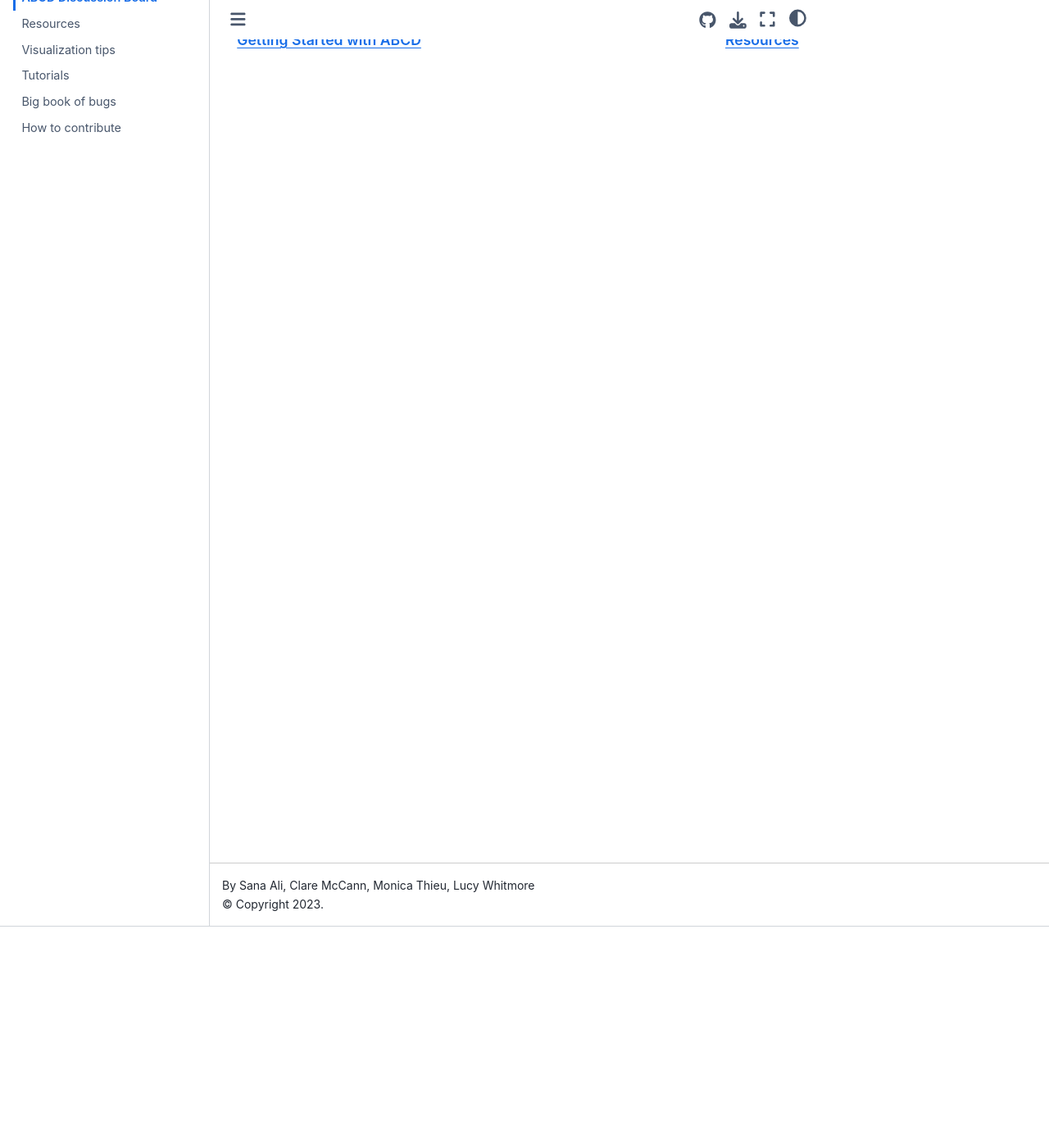
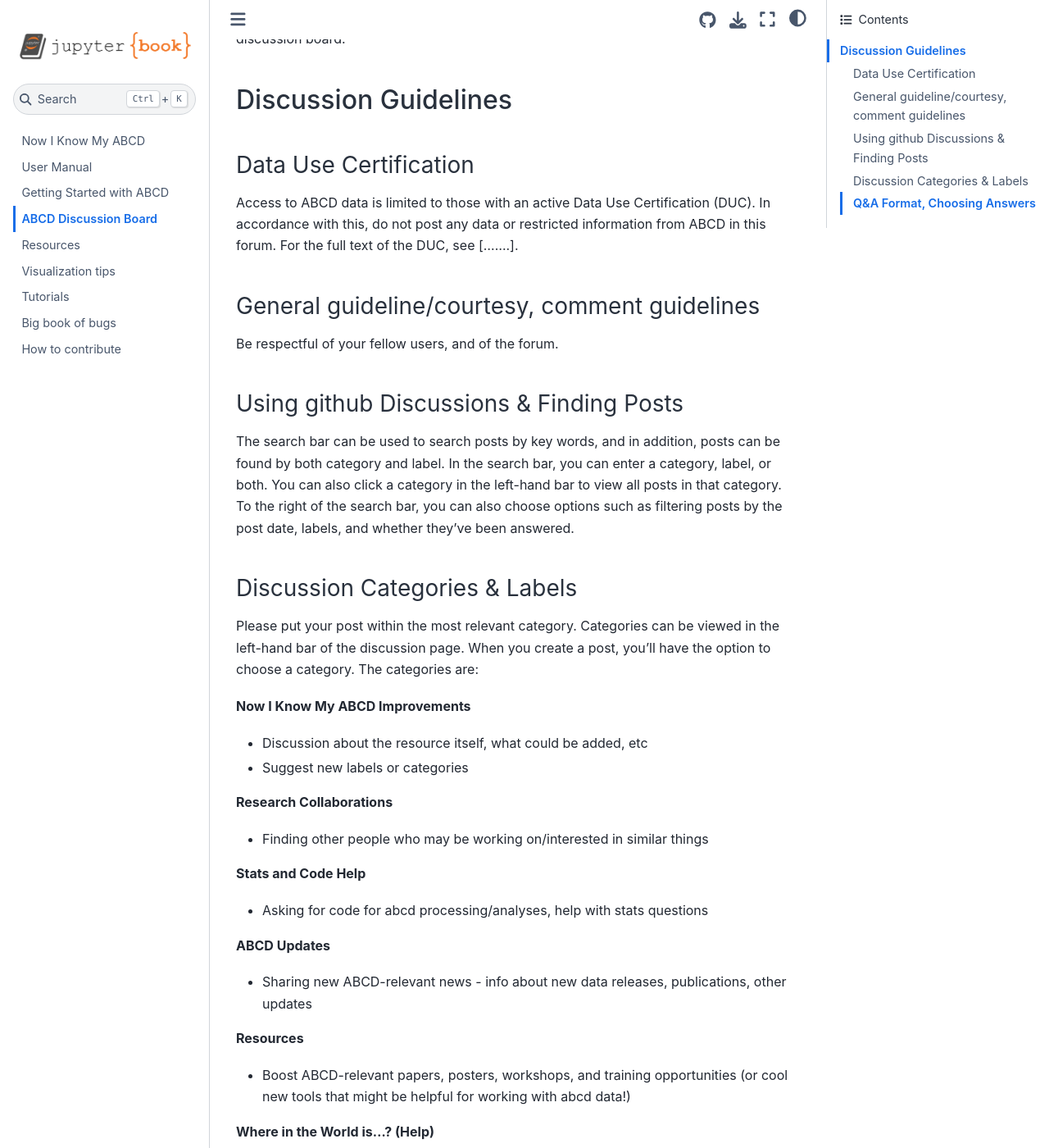
Before and after one commit to now-i-know-my-abcd/docs, a Jupyter Book: the page built from docs/discussion.md, in a window 1280 px wide and 1400 px high, scrolled down 270 px. Shown: the whole window at 82% size. Built offline with Jupyter Book 1.0.4 settings and Sphinx 7.4.7 and the Sphinx Book theme 1.1.4, drawn with Linux system fonts in a browser that asks for light colours; some of the changed text lies outside the part shown.

Commit message:
Added discussion guidelines/information to discussion page (copied from pinned post on discussion board).

```diff
--- a/docs/discussion.md
+++ b/docs/discussion.md
@@ -3,3 +3,55 @@
 Do you have a question about working with ABCD data? Are you looking for research collaborations or have a resource to share? Visit the ABCD Discussion Board, hosted on github discussions:
 
 [Discussion Board](https://github.com/now-i-know-my-abcd/docs/discussions)
+
+
+For more details about the discussion board, see below, as well as the pinned post on the discussion board.
+
+## Discussion Guidelines
+
+### Data Use Certification
+
+Access to ABCD data is limited to those with an active Data Use Certification (DUC). In accordance with this, do not post any data or restricted information from ABCD in this forum. For the full text of the DUC, see [.......].
+
+### General guideline/courtesy, comment guidelines
+
+Be respectful of your fellow users, and of the forum.
+
+### Using github Discussions & Finding Posts
+
+The search bar can be used to search posts by key words, and in addition, posts can be found by both category and label. In the search bar, you can enter a category, label, or both. You can also click a category in the left-hand bar to view all posts in that category. To the right of the search bar, you can also choose options such as filtering posts by the post date, labels, and whether they’ve been answered.
+
+### Discussion Categories & Labels
+
+Please put your post within the most relevant category. Categories can be viewed in the left-hand bar of the discussion page. When you create a post, you’ll have the option to choose a category. The categories are:
+
+**Now I Know My ABCD Improvements**
+
+- Discussion about the resource itself, what could be added, etc
+- Suggest new labels or categories
+
+**Research Collaborations**
+
+- Finding other people who may be working on/interested in similar things
+
+**Stats and Code Help**
+
+- Asking for code for abcd processing/analyses, help with stats questions
+
+**ABCD Updates**
+
+- Sharing new ABCD-relevant news - info about new data releases, publications, other updates
+
+**Resources**
+
+- Boost ABCD-relevant papers, posters, workshops, and training opportunities (or cool new tools that might be helpful for working with abcd data!)
+
+**Where in the World is…? (Help)**
+
+- Looking for a specific measure? Wondering how to score a measure? Need more information on how an analysis in an abcd paper was done?
+
+Additionally, posts can be tagged with multiple labels. Labels can be viewed in the dropdown bar to the right of the search bar. At this time, admins will label posts with the relevant labels after posting. If you think we’ve missed a label, or a label is incorrect, let us know!
+
+### Q&A Format, Choosing Answers
+
+The “Stats & Code Help” and “Where in the World is…? (Help)” channels have answers enabled. This means that threads in those categories are set up as a Q&A - you can vote for the solution that you think is the best fit, and responses can be chosen as the “answer” to the original question.
```
